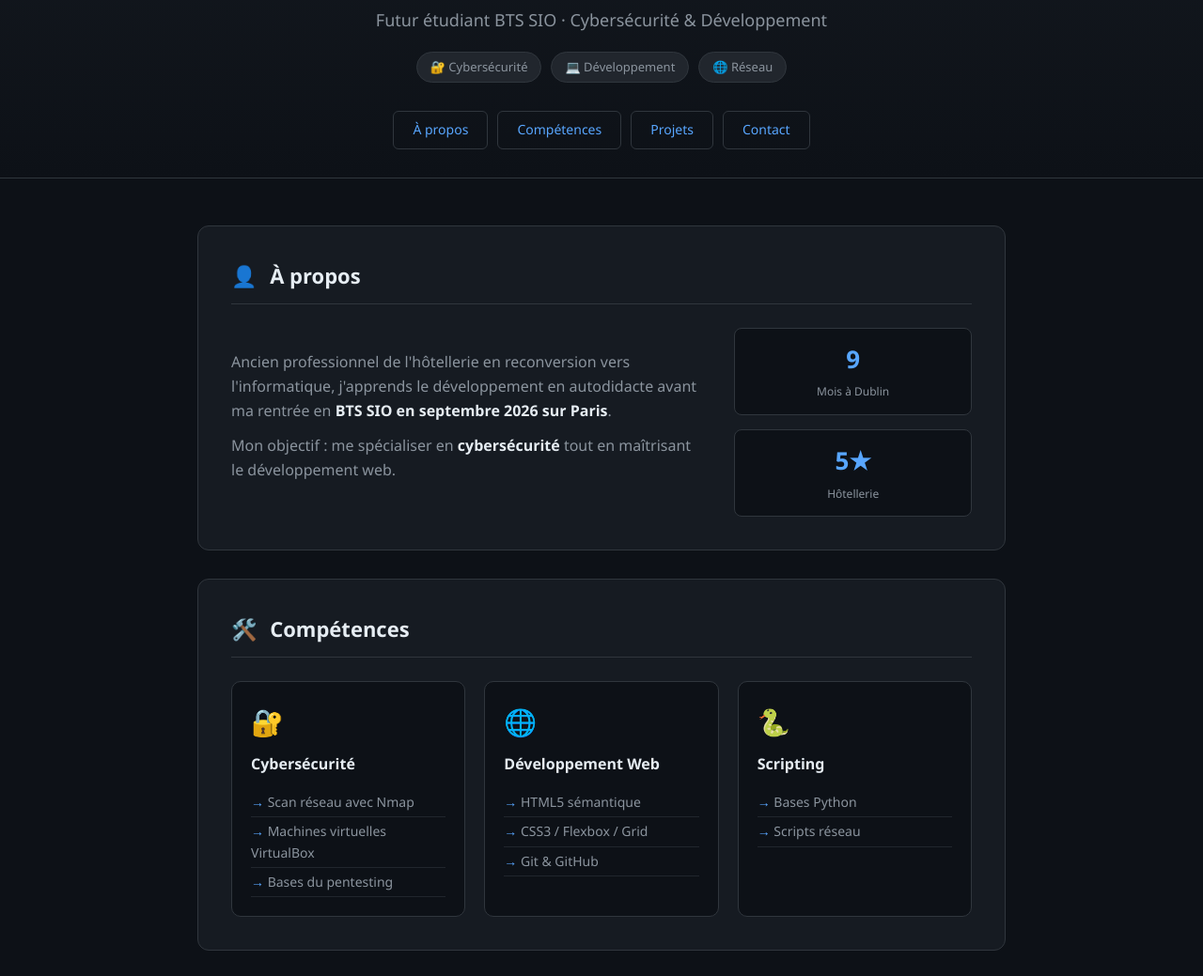
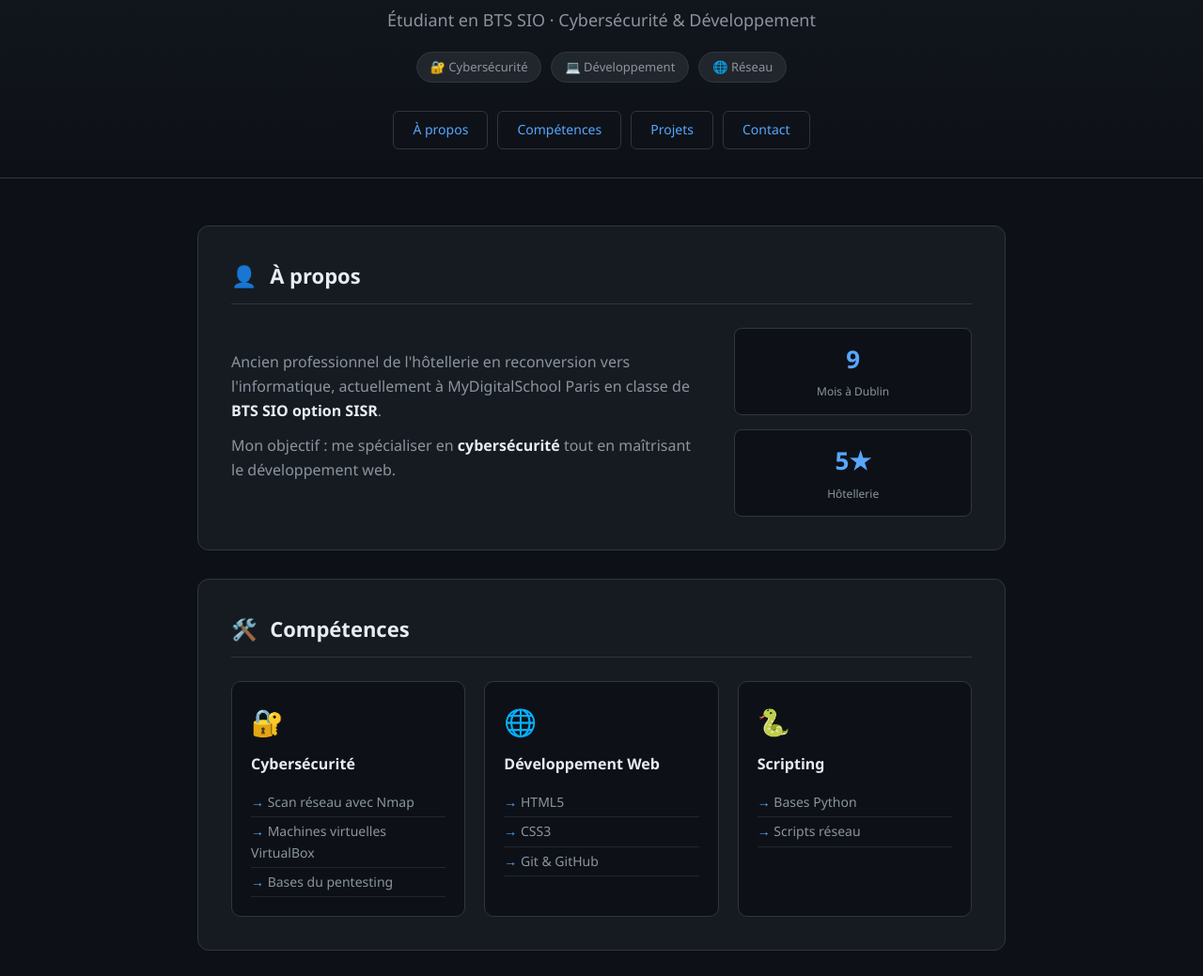
Before and after one commit to Arthur-rx99/Arthur-rx99.github.io, a plain HTML site: page index.html in a window 1280 px wide. Shown: the part 237-1276 px from the top of the page at 94% size. Drawn offline with Linux system fonts and the light colour scheme.

Commit message:
Modifications portfolio

```diff
--- a/index.html
+++ b/index.html
@@ -15,7 +15,7 @@
         <div class="header-content">
             <div class="avatar">AR</div>
             <h1>Arthur <span class="accent">ROUX</span></h1>
-            <p class="subtitle">Futur étudiant BTS SIO · Cybersécurité & Développement</p>
+            <p class="subtitle">Étudiant en BTS SIO · Cybersécurité & Développement</p>
             <div class="badges">
                 <span class="badge">🔐 Cybersécurité</span>
                 <span class="badge">💻 Développement</span>
@@ -39,8 +39,8 @@
                 <div class="apropos-text">
                     <p>
                         Ancien professionnel de l'hôtellerie en reconversion vers l'informatique,
-                        j'apprends le développement en autodidacte avant ma rentrée en
-                        <strong>BTS SIO en septembre 2026 sur Paris</strong>.
+                        actuellement à MyDigitalSchool Paris en classe de
+                        <strong>BTS SIO option SISR</strong>.
                     </p>
                     <p>
                         Mon objectif : me spécialiser en <strong>cybersécurité</strong>
@@ -79,8 +79,8 @@
                     <div class="skill-icon">🌐</div>
                     <h3>Développement Web</h3>
                     <ul>
-                        <li>HTML5 sémantique</li>
-                        <li>CSS3 / Flexbox / Grid</li>
+                        <li>HTML5</li>
+                        <li>CSS3</li>
                         <li>Git & GitHub</li>
                     </ul>
                 </div>
```
